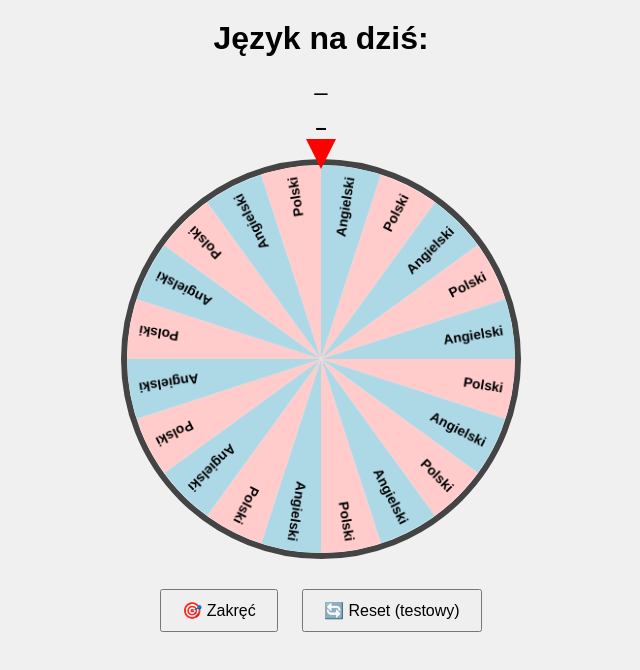
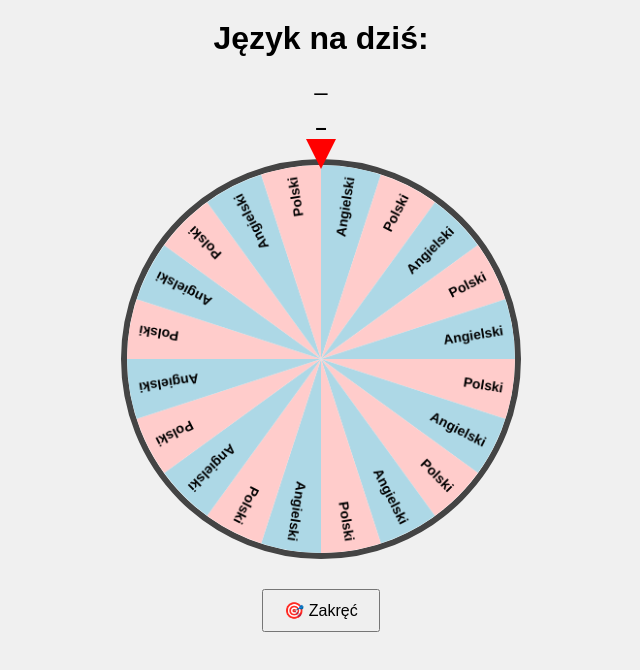
Before and after one commit to mosiuutech/wheel, a plain HTML site: page index.html in a window 1280 px wide. Shown: the whole page, without its empty margins (319-959 px from the left). Drawn offline with Linux system fonts and the light colour scheme.

Commit message:
Update index.html

```diff
--- a/index.html
+++ b/index.html
@@ -104,7 +104,7 @@
   </div>
 
   <button id="spinBtn">🎯 Zakręć</button>
-  <button id="resetBtn">🔄 Reset (testowy)</button>
+
 
   <audio id="tickSound" src="https://cdn.pixabay.com/download/audio/2022/03/15/audio_01d7fdc0ae.mp3?filename=mechanical-click-124465.mp3" preload="auto"></audio>
 
```
